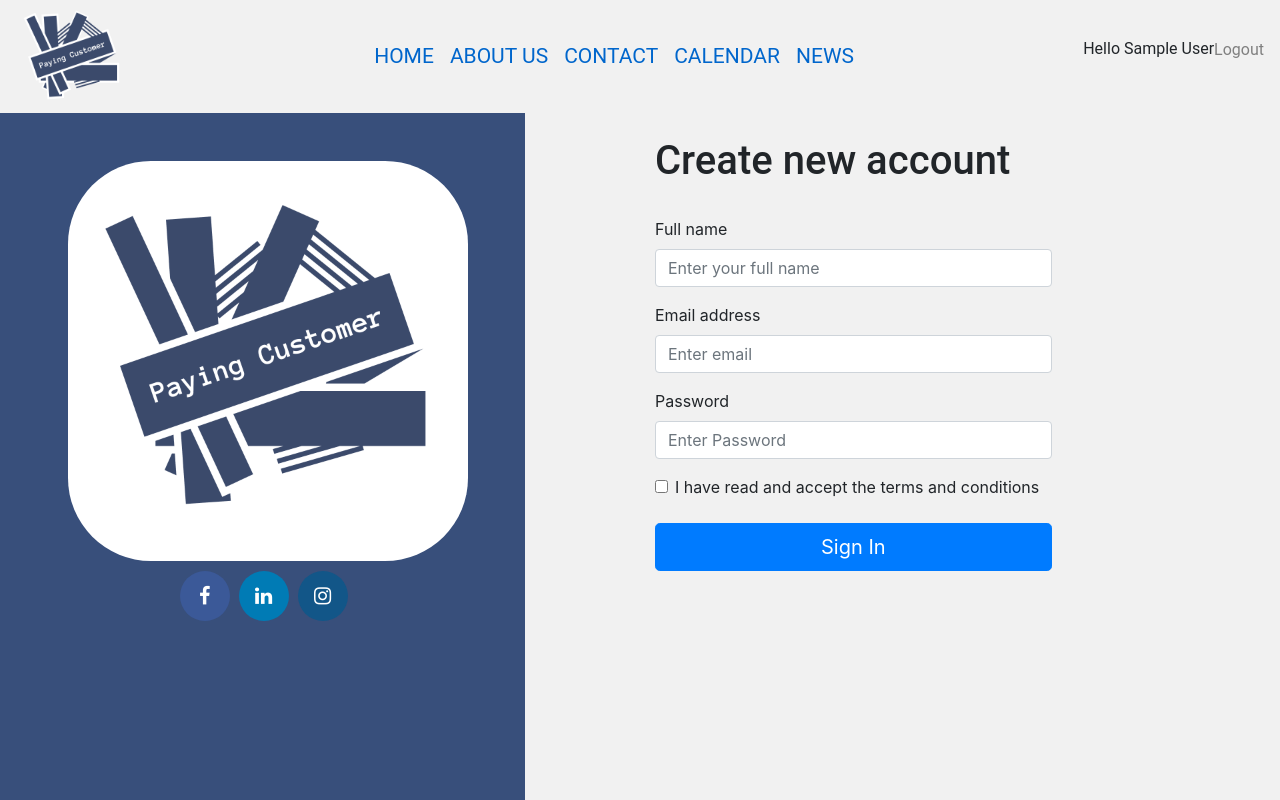
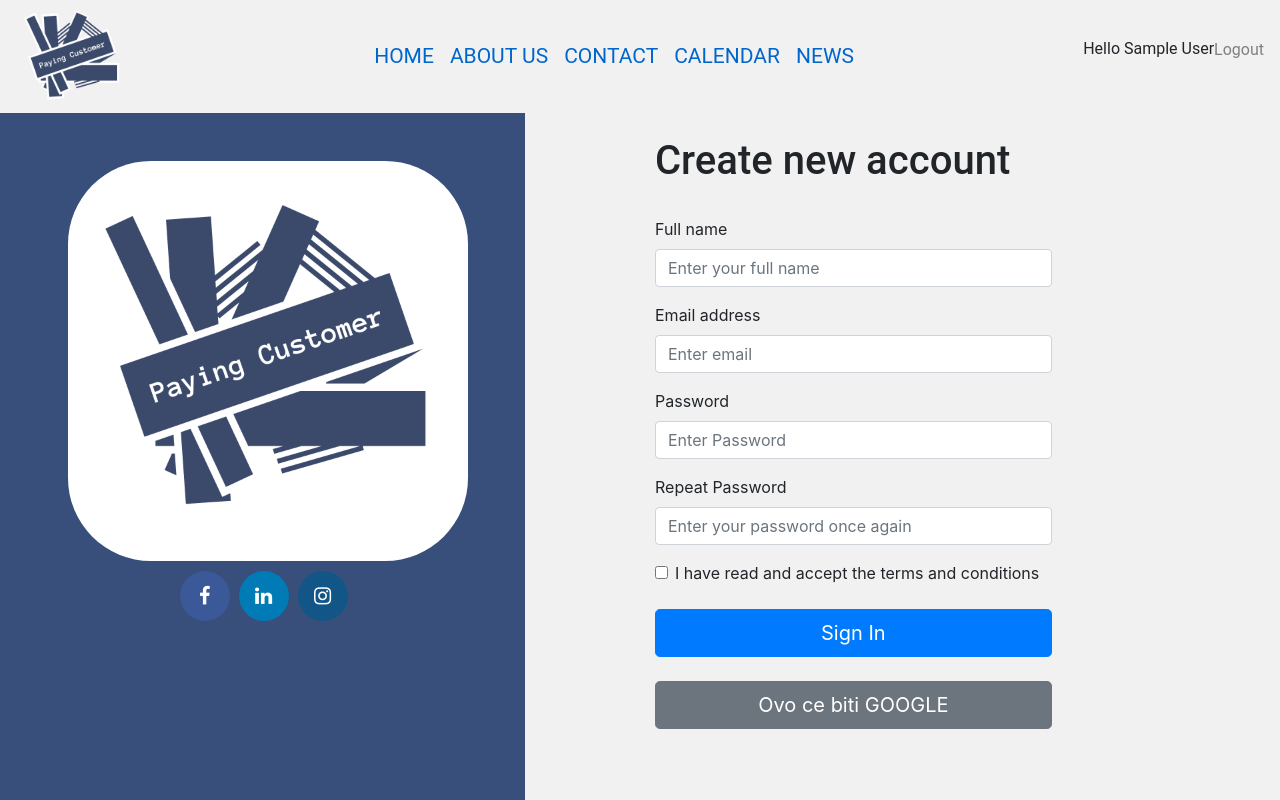
Before and after one commit to KristijanCetina/payingCustomer, a Vue app in the folder paying_customer/: page /signup in a window 1280 px wide. Built offline with nearby package versions, Linux system fonts and the light colour scheme; no server answers; sample sign-in values are in the browser's storage.

Commit message:
prepravka SIgnup
repeatedPassword verifikacija dodana

```diff
--- a/paying_customer/src/views/Signup.vue
+++ b/paying_customer/src/views/Signup.vue
@@ -52,16 +52,16 @@
               placeholder="Enter Password"
             />
           </div>
-					<!-- <div class="form-group">
+          <div class="form-group">
             <label for="Re-Password">Repeat Password</label>
             <input
               v-model="repeatedPassword"
               type="password"
               class="form-control"
-							id="Re-Password"
+              id="repeatedPassword"
               placeholder="Enter your password once again"
             />
-					</div> -->
+          </div>
           <div class="form-check">
             <input
               class="form-check-input"
@@ -84,16 +84,14 @@
             Sign In
           </button>
           <br />
-					<!-- Google već zna podatke pa ne treba raditi posebnu registraiju nego se moze direktno logirati -->
-					<!-- <button type="button" class="btn btn-secondary btn-lg btn-block">
+          <button type="button" class="btn btn-secondary btn-lg btn-block">
             Ovo ce biti GOOGLE
-					</button> -->
+          </button>
         </form>
       </div>
     </div>
   </div>
 </template>
-
 
 <style scoped>
 .btn {
@@ -114,10 +112,14 @@
       fullName: "",
       email: "",
       password: "",
+      repeatedPassword: "",
     };
   },
   methods: {
     signup() {
+      if (this.password != this.repeatedPassword) {
+        alert("The password does not match!");
+      } else {
         firebase
 				.auth()
 				.createUserWithEmailAndPassword(this.email, this.password)
@@ -144,12 +146,13 @@
 							this.$router.push({ name: "Login" });
 						});
 				})
-				.catch(function (error) {
+          .catch(function(error) {
             console.error("Došlo je do greške: ", error);
             if (error.message) {
               alert(error.message);
             }
           });
+      }
     },
     verifyEmail() {
 			firebase
```
Lines whose indentation alone changed are shown as unchanged.
